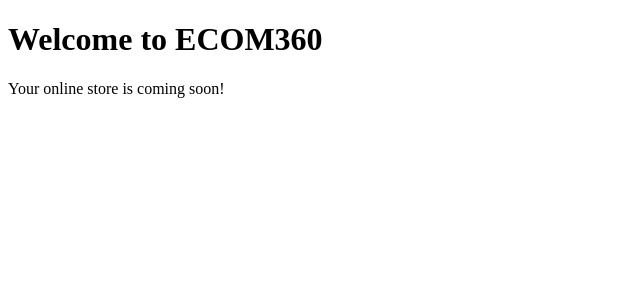
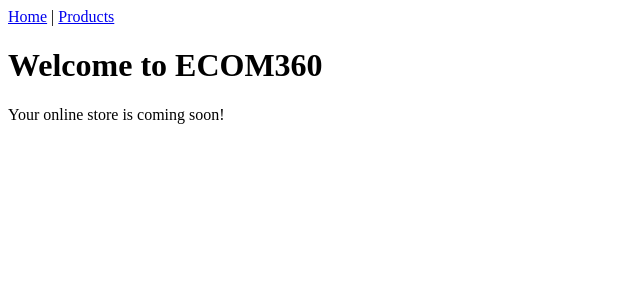
Before and after one commit to Srikanth515341/fullstack-ecom, a React (Vite) app in the folder client/: page / in a window 1280 px wide. Shown: the top 300 px of the page, without its empty margins (0-640 px from the left). Built offline with nearby package versions, Linux system fonts and the light colour scheme.

Commit message:
Setup React frontend with product fetching

```diff
--- a/client/package.json
+++ b/client/package.json
@@ -10,8 +10,10 @@
     "preview": "vite preview"
   },
   "dependencies": {
+    "axios": "^1.8.1",
     "react": "^19.0.0",
-    "react-dom": "^19.0.0"
+    "react-dom": "^19.0.0",
+    "react-router-dom": "^7.2.0"
   },
   "devDependencies": {
     "@eslint/js": "^9.21.0",
--- a/client/src/App.jsx
+++ b/client/src/App.jsx
@@ -1,10 +1,19 @@
+import { BrowserRouter as Router, Routes, Route, Link } from "react-router-dom";
+import Home from "./pages/Home";
+import Products from "./pages/Products";
+
 const App = () => {
-  return (
-    <div>
-      <h1>Welcome to ECOM360</h1>
-      <p>Your online store is coming soon!</p>
-    </div>
-  );
+    return (
+        <Router>
+            <nav>
+                <Link to="/">Home</Link> | <Link to="/products">Products</Link>
+            </nav>
+            <Routes>
+                <Route path="/" element={<Home />} />
+                <Route path="/products" element={<Products />} />
+            </Routes>
+        </Router>
+    );
 };
 
 export default App;
--- /dev/null
+++ b/client/src/pages/Home.jsx
@@ -0,0 +1,10 @@
+const Home = () => {
+    return (
+        <div>
+            <h1>Welcome to ECOM360</h1>
+            <p>Your online store is coming soon!</p>
+        </div>
+    );
+};
+
+export default Home;
--- /dev/null
+++ b/client/src/pages/Products.jsx
@@ -0,0 +1,29 @@
+import { useEffect, useState } from "react";
+import axios from "axios";
+
+const Products = () => {
+    const [products, setProducts] = useState([]);
+
+    useEffect(() => {
+        axios.get("http://localhost:5000/api/products")
+            .then(response => setProducts(response.data))
+            .catch(error => console.error("Error fetching products:", error));
+    }, []);
+
+    return (
+        <div>
+            <h1>Products</h1>
+            <ul>
+                {products.map(product => (
+                    <li key={product.id}>
+                        <h2>{product.name}</h2>
+                        <p>{product.description}</p>
+                        <p>Price: ${product.price}</p>
+                    </li>
+                ))}
+            </ul>
+        </div>
+    );
+};
+
+export default Products;
```
Also changed, not shown: 1 other file (tests, documents, lock files or other folders).
